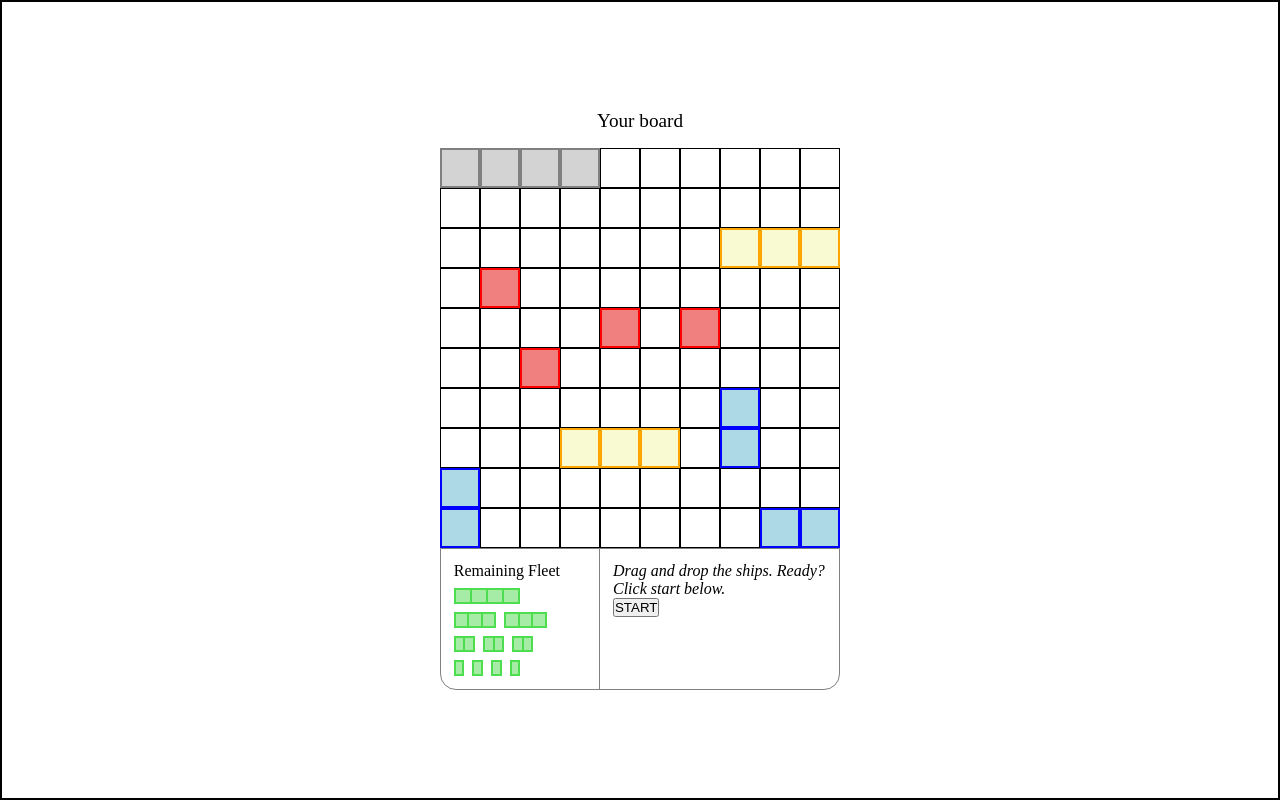
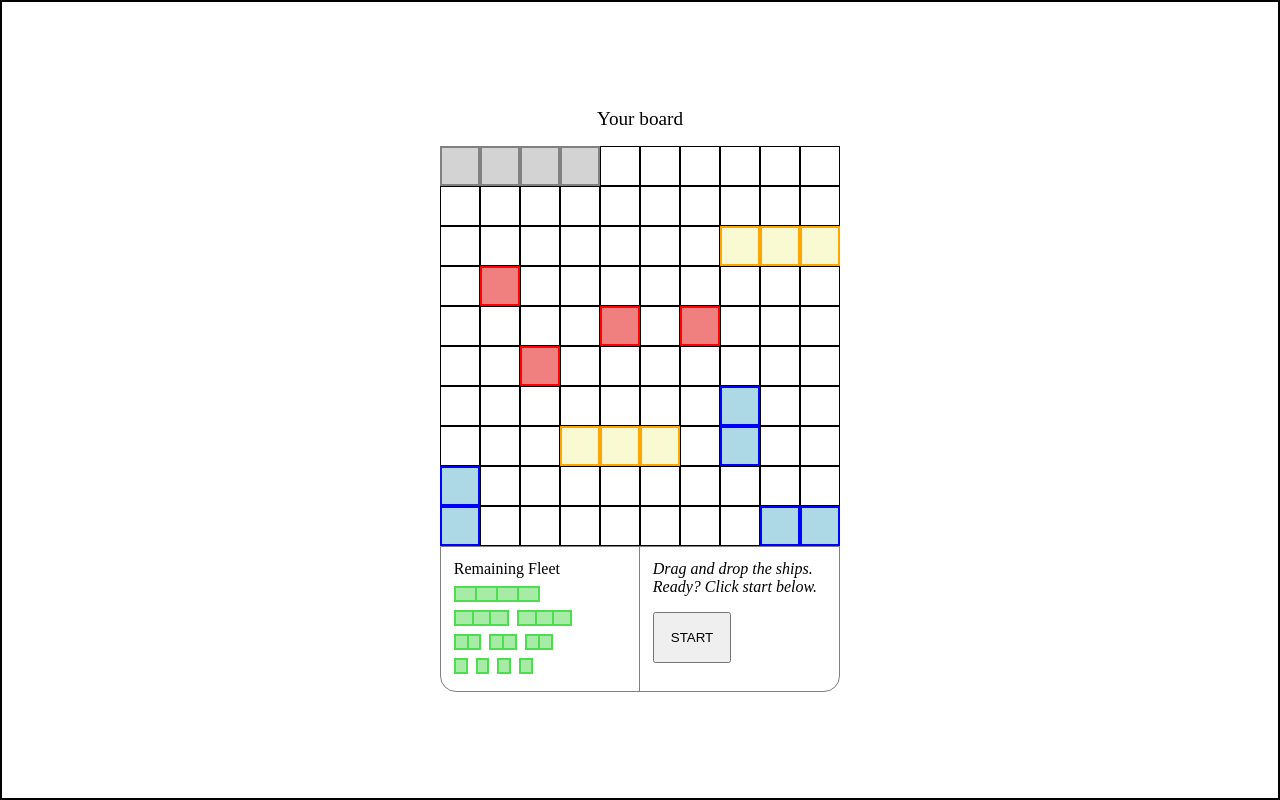
Before and after one commit to elishamutang/battleship, a website built with webpack: page src/template.html in a window 1280 px wide. Built offline with nearby package versions, Linux system fonts and the light colour scheme.

Commit message:
[update] Added styling for hover effect and start button.

```diff
--- a/src/styles.css
+++ b/src/styles.css
@@ -171,7 +171,7 @@ main {
 
 .boardUI {
     display: grid;
-    grid-template-columns: 0.4fr 0.6fr;
+    grid-template-columns: 0.5fr 0.5fr;
     grid-template-areas: 'fleets start';
 
     border: 1px solid gray;
@@ -193,3 +193,8 @@ main {
 .hover {
     border: 3px solid black;
 }
+
+.startBtn {
+    margin: 1rem 0;
+    padding: 1rem;
+}
```
